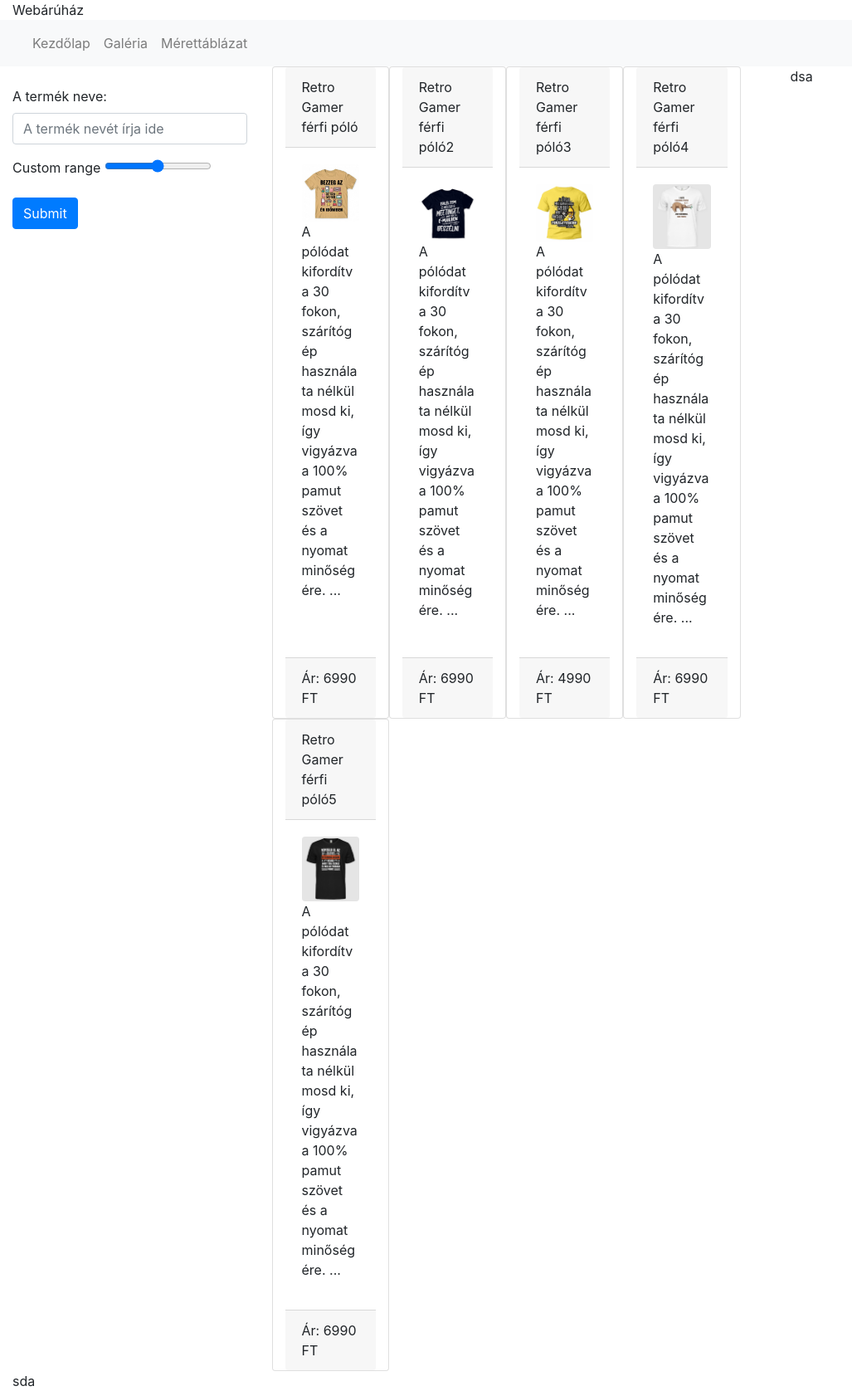
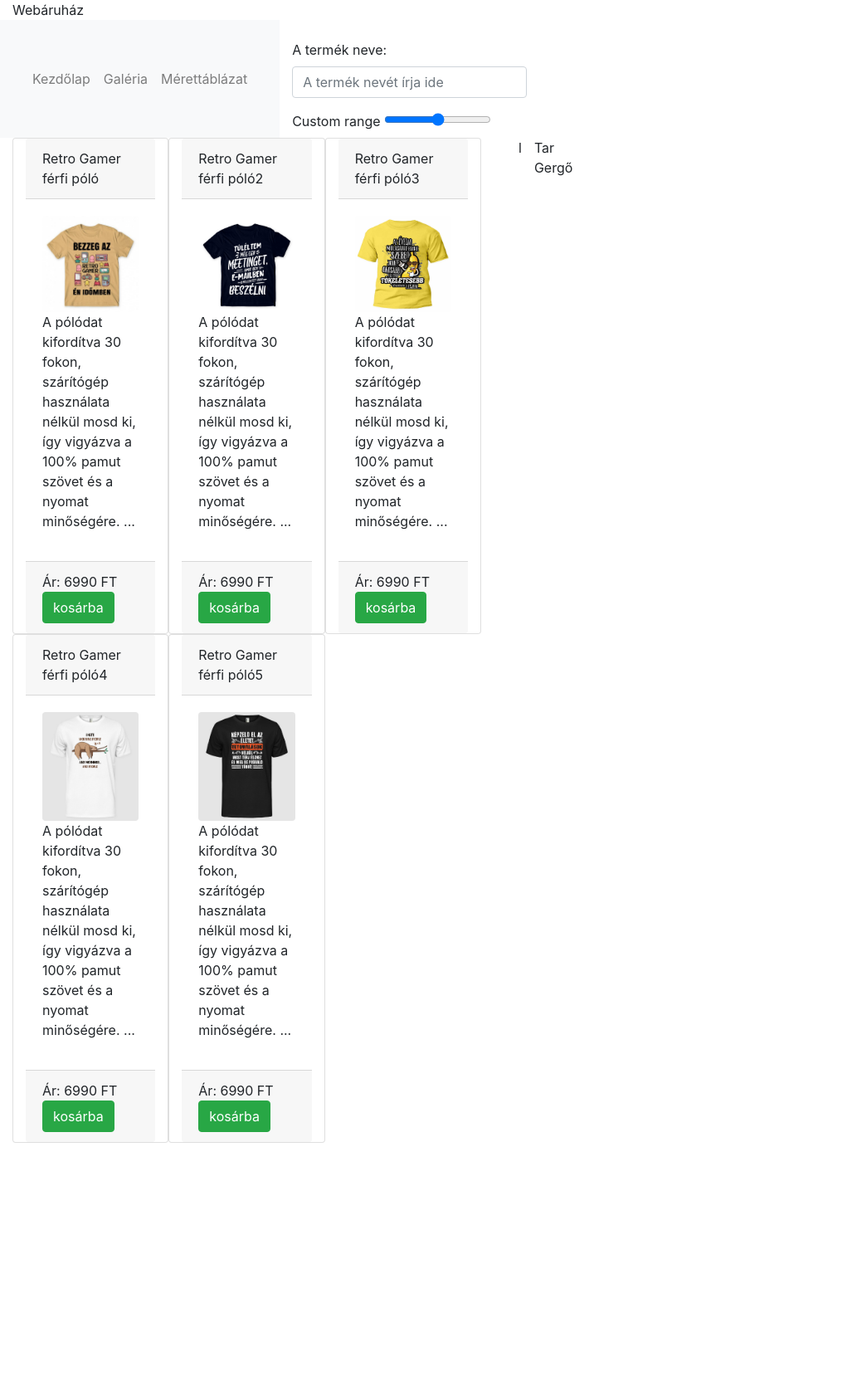
Before and after one commit to Zerghorda/boot2, a plain HTML site: page index.html in a window 1280 px wide. Shown: the whole page at 83% size, without its empty margins (0-1027 px from the left). After the commit the page ends 1377 px from the top, so only its background shows below. Drawn offline with nearby package versions, Linux system fonts and the light colour scheme.

Commit message:
main index kiégészítés

```diff
--- a/index.html
+++ b/index.html
@@ -15,20 +15,18 @@
 </head>
 <body>
     <main class="container-fluid row">
-        <header class="col-xl-12">
-            Webárúház
-        </header>
-        <nav class="navbar navbar-expand-sm bg-light navbar-light col-xl-12 ">
+        <header class="col-xl-12">Webáruház</header>
+        <nav class="navbar navbar-expand-sm bg-light navbar-light">
             <div class="container-fluid">
               <ul class="navbar-nav">
                 <li class="nav-item">
-                      <a class="nav-link" href="#">Kezdőlap</a>
+                  <a class="nav-link" href="index.html">Kezdőlap</a>
                 </li>
                 <li class="nav-item">
                   <a class="nav-link" href="#">Galéria</a>
                 </li>
                 <li class="nav-item">
-                      <a class="nav-link" href="#">Mérettáblázat</a>
+                  <a class="nav-link" href="index copy.html">Mérettáblázat</a>
                 </li>
               </ul>
             </div>
@@ -44,64 +42,62 @@
               <form action="/action_page.php">
                 <label for="customRange" class="form-label">Custom range</label>
                 <input type="range" class="form-range" id="customRange" name="points">
-
-                <button type="submit" class="btn btn-primary mt-3">Submit</button>
               </form>
             </div>
         </aside>
+
         <article class="col-xl-6">
             <div class="container-fluid row">
-            <div class="card col-lg-3 col-md-4 col-sm-6">
+            <div class="card col-lg-4 col-sm-6">
                 <div class="card-header">Retro Gamer férfi póló</div>
                 <div class="card-body">
                     <img src="kepek/polo1.jpg" alt="póló1" class="rounded img-fluid">
                     <p>A pólódat kifordítva 30 fokon, szárítógép használata nélkül mosd ki, így vigyázva a 100% pamut szövet és a nyomat minőségére. ...</p>
                 </div>
-                <div class="card-footer">Ár: 6990 FT</div>
+                <div class="card-footer">Ár: 6990 FT<button type="button" class="btn btn-success">kosárba</button></div>
               </div>
 
-              <div class="card col-lg-3 col-md-4 col-sm-6">
+              <div class="card col-lg-4 col-sm-6">
                 <div class="card-header">Retro Gamer férfi póló2</div>
                 <div class="card-body">
                     <img src="kepek/polo2.jpg" alt="póló1" class="rounded img-fluid">
                     <p>A pólódat kifordítva 30 fokon, szárítógép használata nélkül mosd ki, így vigyázva a 100% pamut szövet és a nyomat minőségére. ...</p>
                 </div>
-                <div class="card-footer">Ár: 6990 FT</div>
+                <div class="card-footer">Ár: 6990 FT<button type="button" class="btn btn-success">kosárba</button></div>
               </div>
 
-              <div class="card col-lg-3 col-md-4 col-sm-6">
+              <div class="card col-lg-4 col-sm-6">
                 <div class="card-header">Retro Gamer férfi póló3</div>
                 <div class="card-body">
                     <img src="kepek/polo3.jpg" alt="póló1" class="rounded img-fluid">
                     <p>A pólódat kifordítva 30 fokon, szárítógép használata nélkül mosd ki, így vigyázva a 100% pamut szövet és a nyomat minőségére. ...</p>
                 </div>
-                <div class="card-footer">Ár: 4990 FT</div>
+                <div class="card-footer">Ár: 6990 FT<button type="button" class="btn btn-success">kosárba</button></div>
               </div>
-<div class="card col-lg-3 col-md-4 col-sm-6">
+
+              <div class="card col-lg-4 col-sm-6">
                 <div class="card-header">Retro Gamer férfi póló4</div>
                 <div class="card-body">
                     <img src="kepek/polo4.jpg" alt="póló1" class="rounded img-fluid">
                     <p>A pólódat kifordítva 30 fokon, szárítógép használata nélkül mosd ki, így vigyázva a 100% pamut szövet és a nyomat minőségére. ...</p>
                 </div>
-                <div class="card-footer">Ár: 6990 FT</div>
+                <div class="card-footer">Ár: 6990 FT<button type="button" class="btn btn-success">kosárba</button></div>
               </div>
 
-              <div class="card col-lg-3 col-md-4 col-sm-6">
+              <div class="card col-lg-4 col-sm-6">
                 <div class="card-header">Retro Gamer férfi póló5</div>
                 <div class="card-body">
                     <img src="kepek/polo5.jpg" alt="póló1" class="rounded img-fluid">
                     <p>A pólódat kifordítva 30 fokon, szárítógép használata nélkül mosd ki, így vigyázva a 100% pamut szövet és a nyomat minőségére. ...</p>
                 </div>
-                <div class="card-footer">Ár: 6990 FT</div>
+                <div class="card-footer">Ár: 6990 FT<button type="button" class="btn btn-success">kosárba</button></div>
               </div>
             </div>
         </article>
-        <aside class="col-xl-3">
-dsa
-        </aside>
-        <footer class="col-xl-12">
-sda
-        </footer>
+
+        <aside>l</aside>
+
+        <footer class="col-xl-1">Tar Gergő</footer>
     </main>
 </body>
 </html>
```
Lines whose indentation alone changed are shown as unchanged.
